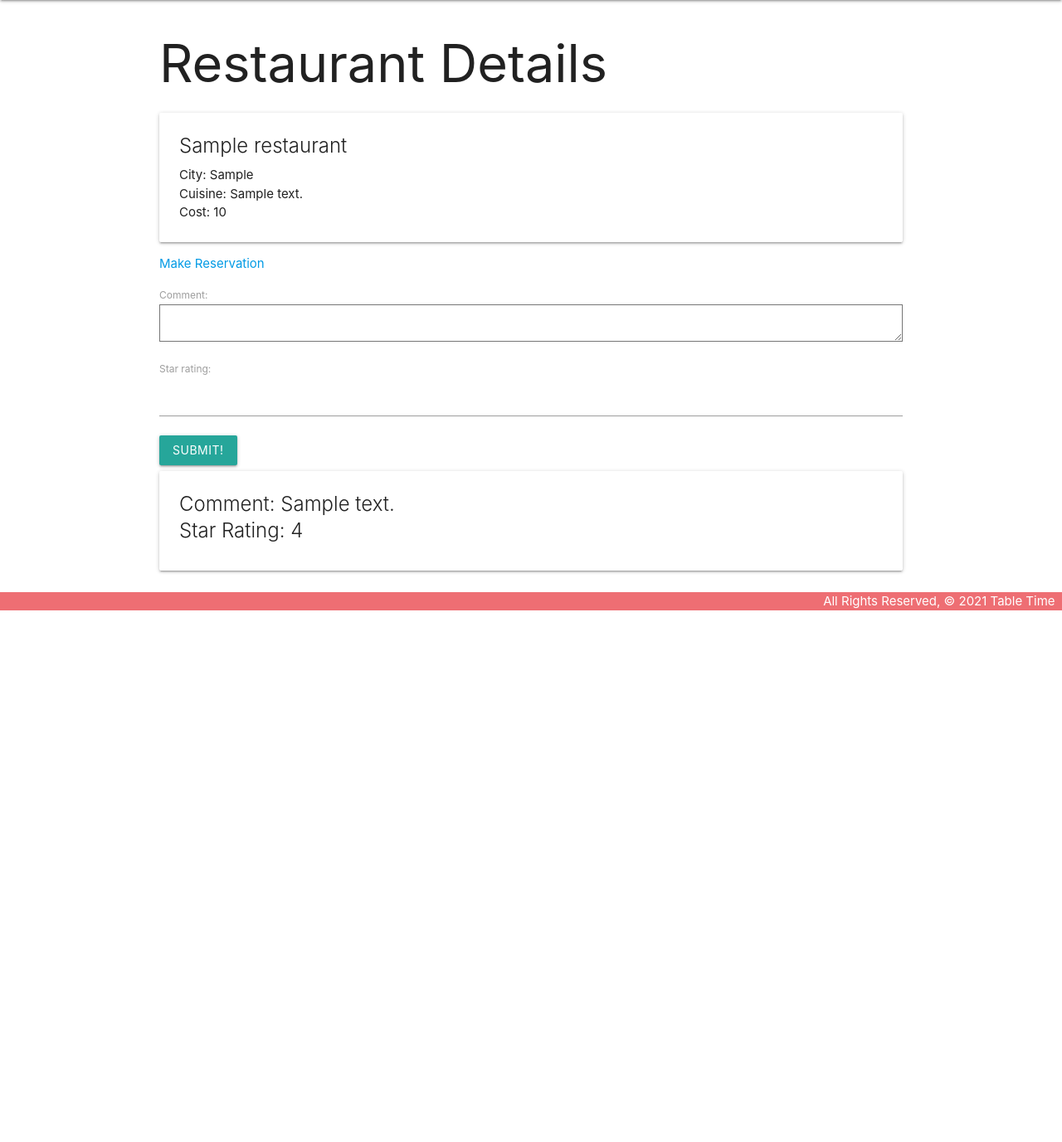
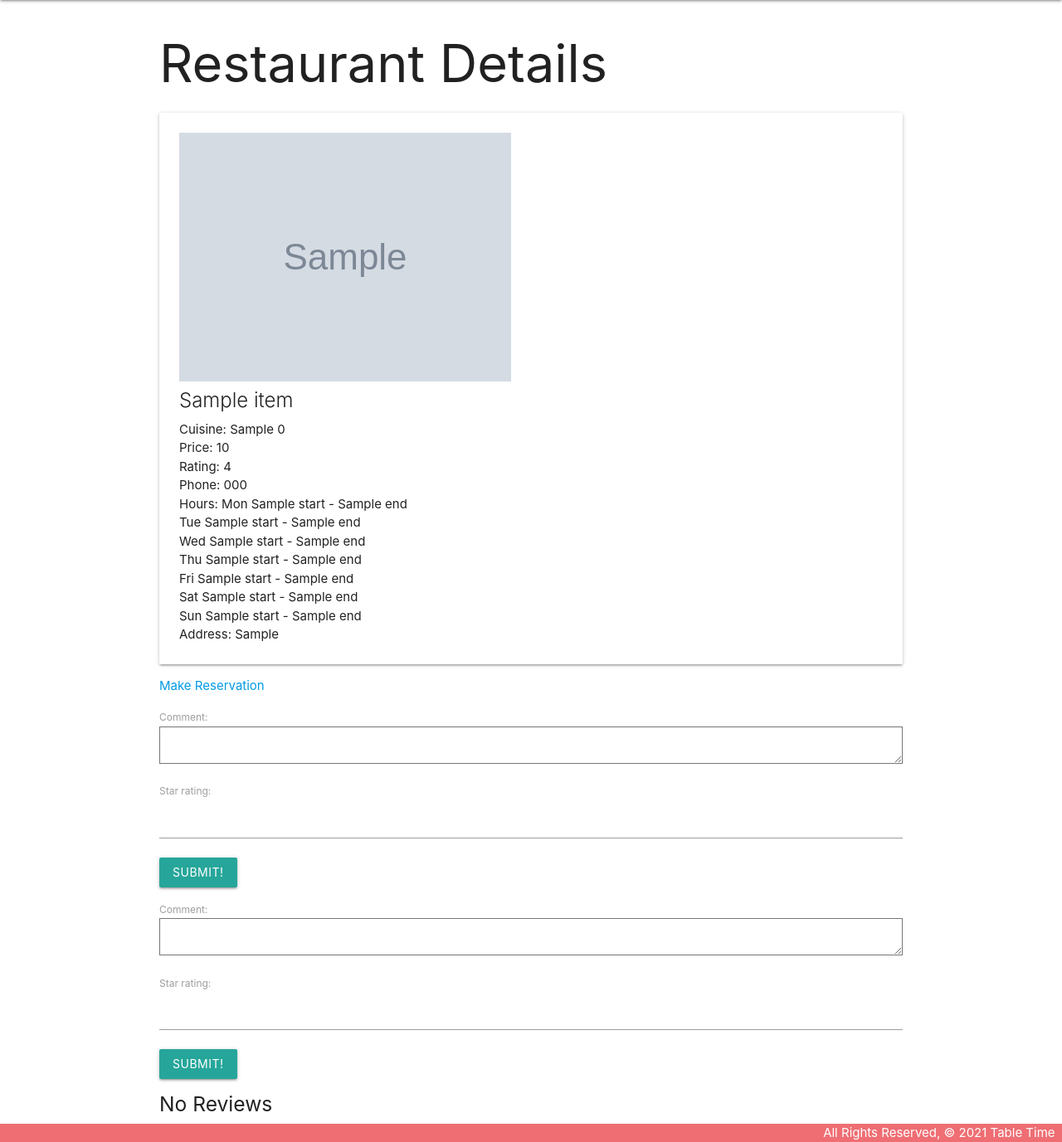
Before and after one commit to Abhibgit/Project3-TableTime, a Django app: page /restaurant/1/ in a window 1280 px wide. Shown: the part 64-1441 px from the top of the page at 83% size. Before the commit the page ends 800 px from the top, so only its background shows below. Run offline with Django 3.2, Linux system fonts and the light colour scheme; a user stored in the database is signed in; tables that the repository leaves empty hold one stand-in row (values such as "Sample post"); grey boxes marked "Sample" are stand-in pictures; a database or web service that is not in the repository returns one stand-in record (values such as "Sample title"); data that the repository does not hold is empty.

Commit message:
merging APIs to main

```diff
--- a/tabletime/main_app/templates/restaurantpage/restaurant_detail.html
+++ b/tabletime/main_app/templates/restaurantpage/restaurant_detail.html
@@ -4,16 +4,26 @@
 
 <div class="card">
   <div class="card-content">
-    <span class="card-title">{{ restaurant.name }}</span>
-    <p>City: {{ restaurant.city }}</p>
-    <p>Cuisine: {{ restaurant.cuisine }}</p>
-    {% if restaurant.cost > 2 %}
-    <p>Cost: {{ restaurant.cost }}</p>
-    {% else %}
-    <p>Cost: Expensive</p>
-    {% endif %}
+    <img src="{{ restaurant_info.image_url }}">
+    <span class="card-title">{{ restaurant_info.name }}</span>
+
+    <p>Cuisine: {{ restaurant_info.categories.0.title}}</p>
+    <p>Price: {{ restaurant_info.price }}</p>
+    <p>Rating: {{ restaurant_info.rating }}</p>
+    <p>Phone: {{ restaurant_info.display_phone }}</p>
+    <p>Hours:
+       Mon {{ restaurant_info.hours.0.open.0.start }} - {{ restaurant_info.hours.0.open.0.end }}</p>
+       Tue {{ restaurant_info.hours.0.open.1.start }} - {{ restaurant_info.hours.0.open.1.end }}</p>
+       Wed {{ restaurant_info.hours.0.open.2.start }} - {{ restaurant_info.hours.0.open.2.end }}</p>
+       Thu {{ restaurant_info.hours.0.open.3.start }} - {{ restaurant_info.hours.0.open.3.end }}</p>
+       Fri {{ restaurant_info.hours.0.open.4.start }} - {{ restaurant_info.hours.0.open.4.end }}</p>
+       Sat {{ restaurant_info.hours.0.open.5.start }} - {{ restaurant_info.hours.0.open.5.end }}</p>
+       Sun {{ restaurant_info.hours.0.open.6.start }} - {{ restaurant_info.hours.0.open.6.end }}</p>
+    <p>Address: {{ restaurant_info.location.display_address|join:", " }}</p>
+
   </div>
 </div>
+
 <a href="{% url 'add_reservations' restaurant.id profile_id%}">Make Reservation</a>
 <div>
   <form action="{% url 'add_review' restaurant.id %}" method="post">
@@ -26,6 +36,19 @@
     <input type="submit" value="Submit!" class="btn" />
   </form>
 </div>
+
+  <div>
+    <form action="{% url 'add_review' restaurant_info.id %}" method="post">
+      <!-- Django requires the following for security purposes -->
+      {% csrf_token %}
+      <table>
+        <!-- Render the inputs inside of <tr>s & <td>s -->
+          {{ reviews_form.as_p }}
+      </table>
+      <input type="submit" value="Submit!" class="btn" />
+    </form>
+  </div>
+
 
   {% if restaurant.reviews_set.count %} {% for review in restaurant.reviews_set.all %}
   <div class="card">
--- a/tabletime/main_app/urls.py
+++ b/tabletime/main_app/urls.py
@@ -11,9 +11,9 @@ urlpatterns = [
   path('account_settings/', views.account_settings, name='account_settings'),
   path('accounts/signup/', views.signup, name='signup'),
   path('savedrestaurants/', views.saved_restaurants_index, name='saved_restaurants'),
-  path('restaurant/<int:restaurant_id>/', views.restaurant_detail, name='detail'),
-  path('restaurant/<int:restaurant_id>/add_review/', views.add_review, name='add_review'),
-  path('restaurant/<int:restaurant_id>/add_reservations/<int:profile_id>/', views.add_reservations, name='add_reservations'),
-  path('reservations/<int:reservation_id>/delete_reservations/', views.delete_reservations, name='delete_reservations'),
-  path('reservations/<int:reservation_id>/update_reservations/', views.update_reservations, name='update_reservations'),
+  path('restaurant/<slug:restaurant_id>/', views.restaurant_detail, name='detail'),
+  path('restaurant/<slug:restaurant_id>/add_review/', views.add_review, name='add_review'),
+  path('restaurant/<slug:restaurant_id>/add_reservations/<int:profile_id>/', views.add_reservations, name='add_reservations'),
+  path('reservations/<slug:reservation_id>/delete_reservations/', views.delete_reservations, name='delete_reservations'),
+  path('reservations/<slug:reservation_id>/update_reservations/', views.update_reservations, name='update_reservations'),
 ]
--- a/tabletime/main_app/views.py
+++ b/tabletime/main_app/views.py
@@ -10,8 +10,12 @@ from django import forms
 from .forms import ReviewForm
 from .models import Reviews
 from .forms import ReservationForm
+import requests
+import os
+from geocodio import GeocodioClient
 
-# Note that parens are optional if not inheriting from another class
+YELP_KEY = os.environ['YELP_KEY']
+client = GeocodioClient(os.environ['GEOCODIO_API'])
 
 # Create your views here.
 
@@ -34,7 +38,7 @@ def account_settings(request):
 
 def saved_restaurants_index(request):
   savedrestaurants=[]
-  return render(request, 'savedrestaurants/index.html/', {'savedrestaurants':savedrestaurants})
+  return render(request, 'savedrestaurants/index.html/', {'savedrestaurants': savedrestaurants})
 
 def signup(request):
   error_message = ''
@@ -51,10 +55,11 @@ def signup(request):
   return render(request, 'registration/signup.html', context)
 
 def restaurant_detail(request, restaurant_id):
-  restaurant = Restaurant.objects.get(id=restaurant_id)
+  r=requests.get(f"https://api.yelp.com/v3/businesses/{restaurant_id}", headers={'Authorization':f'Bearer {YELP_KEY}'})
+  restaurant_info = r.json()
   user_profile = Profile.objects.get(user=request.user)
   reviews_form = ReviewForm()
-  return render(request, 'restaurantpage/restaurant_detail.html', {'restaurant':restaurant, 'reviews_form': reviews_form, 'profile_id': user_profile.id})
+  return render(request, 'restaurantpage/restaurant_detail.html', {'restaurant_info': restaurant_info, 'reviews_form': reviews_form, 'profile_id': user_profile.id})
 
 def add_review(request, restaurant_id):
     # create a ModelForm instance using the data in request.POST
@@ -64,7 +69,6 @@ def add_review(request, restaurant_id):
     new_review.restaurant_id = restaurant_id
     new_review.save()
   return redirect('detail', restaurant_id=restaurant_id)
-
 
 def add_reservations(request, restaurant_id, profile_id):
     # create a ModelForm instance using the data in request.POST
@@ -77,7 +81,6 @@ def add_reservations(request, restaurant_id, profile_id):
     return redirect('user_profile')
   else:
     return render(request, 'reservation.html', {'restaurant_id': restaurant_id, 'profile_id': profile_id, 'reservation_form' : form})
-
 
 def update_reservations(request, reservation_id):
   reservation = Reservations.objects.get(id=reservation_id)
@@ -95,3 +98,12 @@ def delete_reservations(request, reservation_id):
   Reservations.objects.get(id=reservation_id).delete()
 
   return redirect('user_profile')
+
+def search_restaurant(request):
+  res = requests.get(f"https://api.geocod.io/v1.7/geocode?q={request.POST['location']}&country=CA&api_key={os.environ['GEOCODIO_API']}")
+  geo_location = res.json()
+  lat = geo_location['results'][0]['location']['lat']
+  lng = geo_location['results'][0]['location']['lng']
+  r=requests.get("https://api.yelp.com/v3/businesses/search", params = {'latitude': lat, 'longitude': lng, 'term': request.POST['term']}, headers={'Authorization':f'Bearer {YELP_KEY}'})
+  business_data = r.json()
+  return render(request, "restaurantpage/restaurant.html", {'business_data': business_data['businesses']})
```
Also changed, not shown: tabletime/main_app/templates/homepage.html (+16 -1 lines), tabletime/main_app/templates/restaurantpage/restaurant.html (+5 -7 lines).
